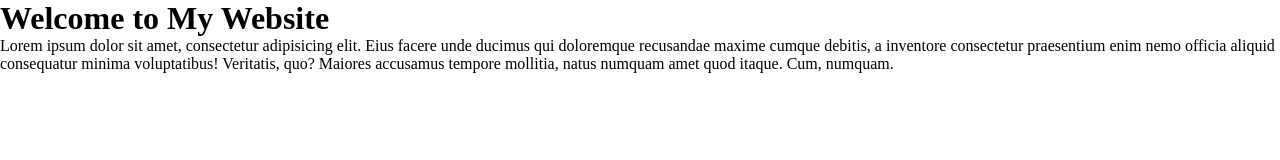
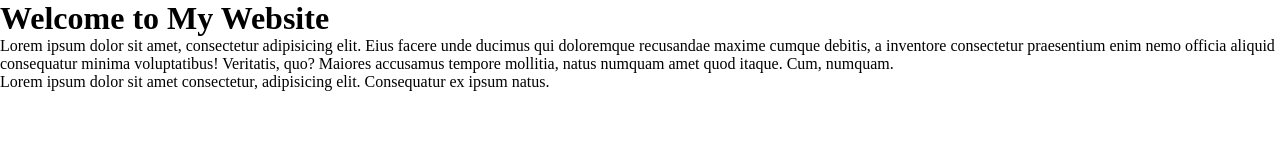
Before and after one commit to Nurzigit/demo2, a plain HTML site: page index.html in a window 1280 px wide. Drawn offline with Linux system fonts and the light colour scheme.

```diff
--- a/index.html
+++ b/index.html
@@ -13,5 +13,9 @@
       voluptatibus! Veritatis, quo? Maiores accusamus tempore mollitia, natus
       numquam amet quod itaque. Cum, numquam.
     </p>
+    <p>
+      Lorem ipsum dolor sit amet consectetur, adipisicing elit. Consequatur ex
+      ipsum natus.
+    </p>
   </body>
 </html>
```
